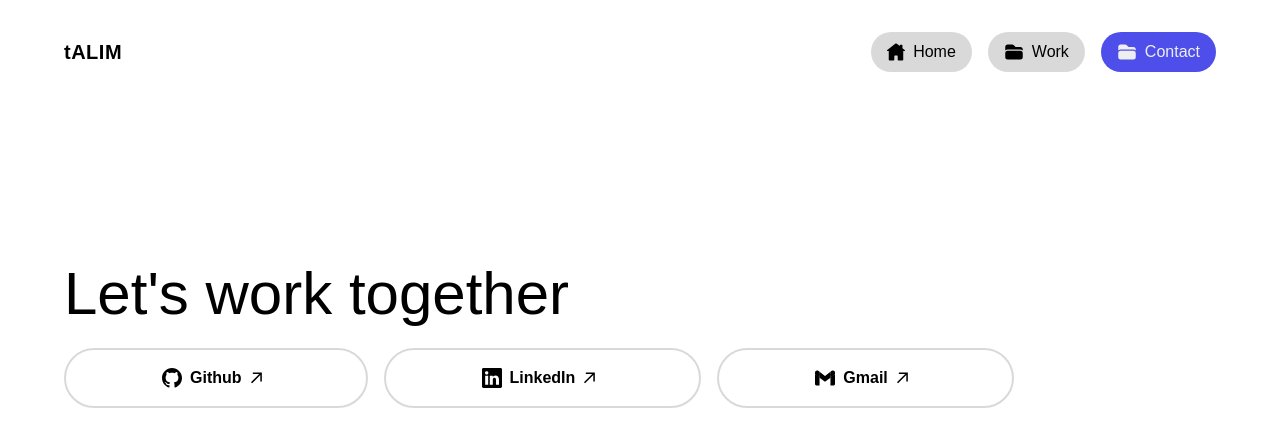
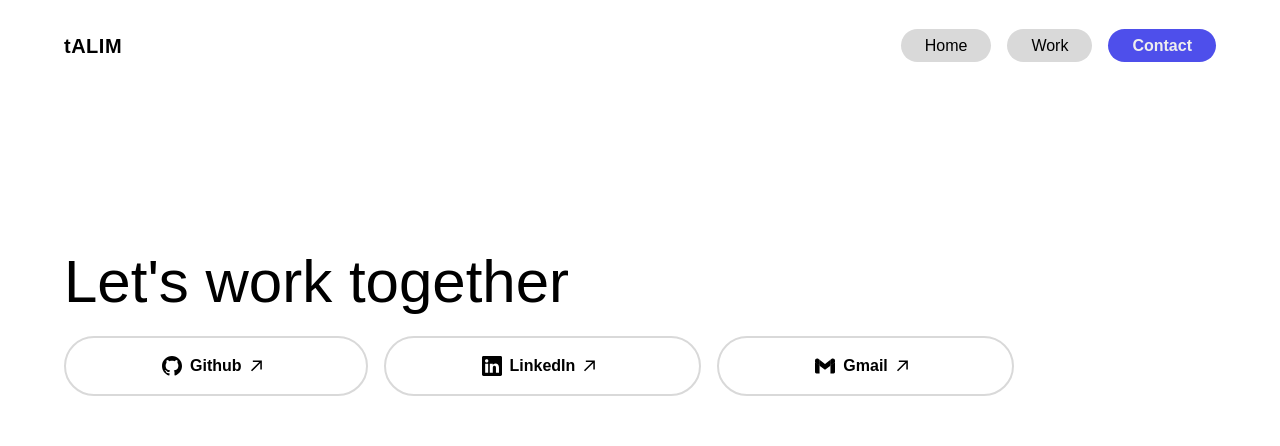
Before and after one commit to Md-Talim/Md-Talim, a Next.js app: page /contact in a window 1280 px wide. Shown: the top 446 px of the page. Built offline with nearby package versions, Linux system fonts and the light colour scheme.

Commit message:
Remove navlink icons

```diff
--- a/src/components/NavBar.tsx
+++ b/src/components/NavBar.tsx
@@ -19,22 +19,13 @@ const NavBar = () => {
         </Link>
         <ul className="flex flex-row gap-4">
           <li>
-            <NavLink link="/">
-              <HomeIcon />
-              Home
-            </NavLink>
+            <NavLink link="/" name="Home" />
           </li>
           <li>
-            <NavLink link="/work">
-              <ProjectIcon />
-              Work
-            </NavLink>
+            <NavLink link="/work" name="Work" />
           </li>
           <li>
-            <NavLink link="/contact">
-              <ProjectIcon />
-              Contact
-            </NavLink>
+            <NavLink link="/contact" name="Contact" />
           </li>
         </ul>
       </div>
--- a/src/components/NavLink.tsx
+++ b/src/components/NavLink.tsx
@@ -6,22 +6,22 @@ import { ReactNode } from 'react';
 
 interface Props {
   link: string;
-  children: ReactNode;
+  name: string;
 }
 
-const NavLink = ({ link, children }: Props) => {
+const NavLink = ({ link, name }: Props) => {
   const pathName = usePathname();
 
   return (
     <Link
       className={
         pathName === link
-          ? 'flex items-center gap-2 rounded-full bg-primary px-4 py-2 text-lighter transition-[padding] hover:px-8'
-          : 'flex items-center gap-2 rounded-full bg-light px-4 py-2 transition-all hover:px-8'
+          ? 'rounded-full bg-primary px-6 py-2 font-bold text-lighter transition-[padding] hover:px-8'
+          : 'rounded-full bg-light px-6 py-2 transition-[padding] hover:px-8'
       }
       href={link}
     >
-      {children}
+      {name}
     </Link>
   );
 };
--- a/src/components/icons/HomeIcon.tsx
+++ /dev/null
@@ -1,25 +0,0 @@
-const HomeIcon = () => {
-  return (
-    <svg
-      fill='currentColor'
-      height='18'
-      width='18'
-      version='1.1'
-      id='Capa_1'
-      xmlns='http://www.w3.org/2000/svg'
-      xmlnsXlink='http://www.w3.org/1999/xlink'
-      viewBox='0 0 330.242 330.242'
-      xmlSpace='preserve'
-    >
-      <path
-        d='M324.442,129.811l-41.321-33.677V42.275c0-6.065-4.935-11-11-11h-26c-6.065,0-11,4.935-11,11v14.737l-55.213-44.999
- c-3.994-3.254-9.258-5.047-14.822-5.047c-5.542,0-10.781,1.782-14.753,5.019L5.8,129.81c-6.567,5.351-6.173,10.012-5.354,12.314
- c0.817,2.297,3.448,6.151,11.884,6.151h19.791v154.947c0,11.058,8.972,20.053,20,20.053h62.5c10.935,0,19.5-8.809,19.5-20.053
- v-63.541c0-5.446,5.005-10.405,10.5-10.405h42c5.238,0,9.5,4.668,9.5,10.405v63.541c0,10.87,9.388,20.053,20.5,20.053h61.5
- c11.028,0,20-8.996,20-20.053V148.275h19.791c8.436,0,11.066-3.854,11.884-6.151C330.615,139.822,331.009,135.161,324.442,129.811z'
-      />
-    </svg>
-  );
-};
-
-export default HomeIcon;
--- a/src/components/icons/ProjectIcon.tsx
+++ /dev/null
@@ -1,14 +0,0 @@
-const ProjectIcon = () => {
-  return (
-    <svg
-      xmlns='http://www.w3.org/2000/svg'
-      viewBox='0 0 24 24'
-      fill='currentColor'
-      className='h-5 w-5'
-    >
-      <path d='M19.5 21a3 3 0 003-3v-4.5a3 3 0 00-3-3h-15a3 3 0 00-3 3V18a3 3 0 003 3h15zM1.5 10.146V6a3 3 0 013-3h5.379a2.25 2.25 0 011.59.659l2.122 2.121c.14.141.331.22.53.22H19.5a3 3 0 013 3v1.146A4.483 4.483 0 0019.5 9h-15a4.483 4.483 0 00-3 1.146z' />
-    </svg>
-  );
-};
-
-export default ProjectIcon;
--- a/src/components/icons/index.ts
+++ b/src/components/icons/index.ts
@@ -1,17 +1,7 @@
 import ArrowIcon from './ArrowIcon';
 import GithubIcon from './GithubIcon';
 import GmailIcon from './GmailIcon';
-import HomeIcon from './HomeIcon';
 import LinkedinIcon from './LinkedinIcon';
 import LinkIcon from './LinkIcon';
-import ProjectIcon from './ProjectIcon';
 
-export {
-  ArrowIcon,
-  GithubIcon,
-  GmailIcon,
-  HomeIcon,
-  LinkedinIcon,
-  LinkIcon,
-  ProjectIcon,
-};
+export { ArrowIcon, GithubIcon, GmailIcon, LinkedinIcon, LinkIcon };
```
